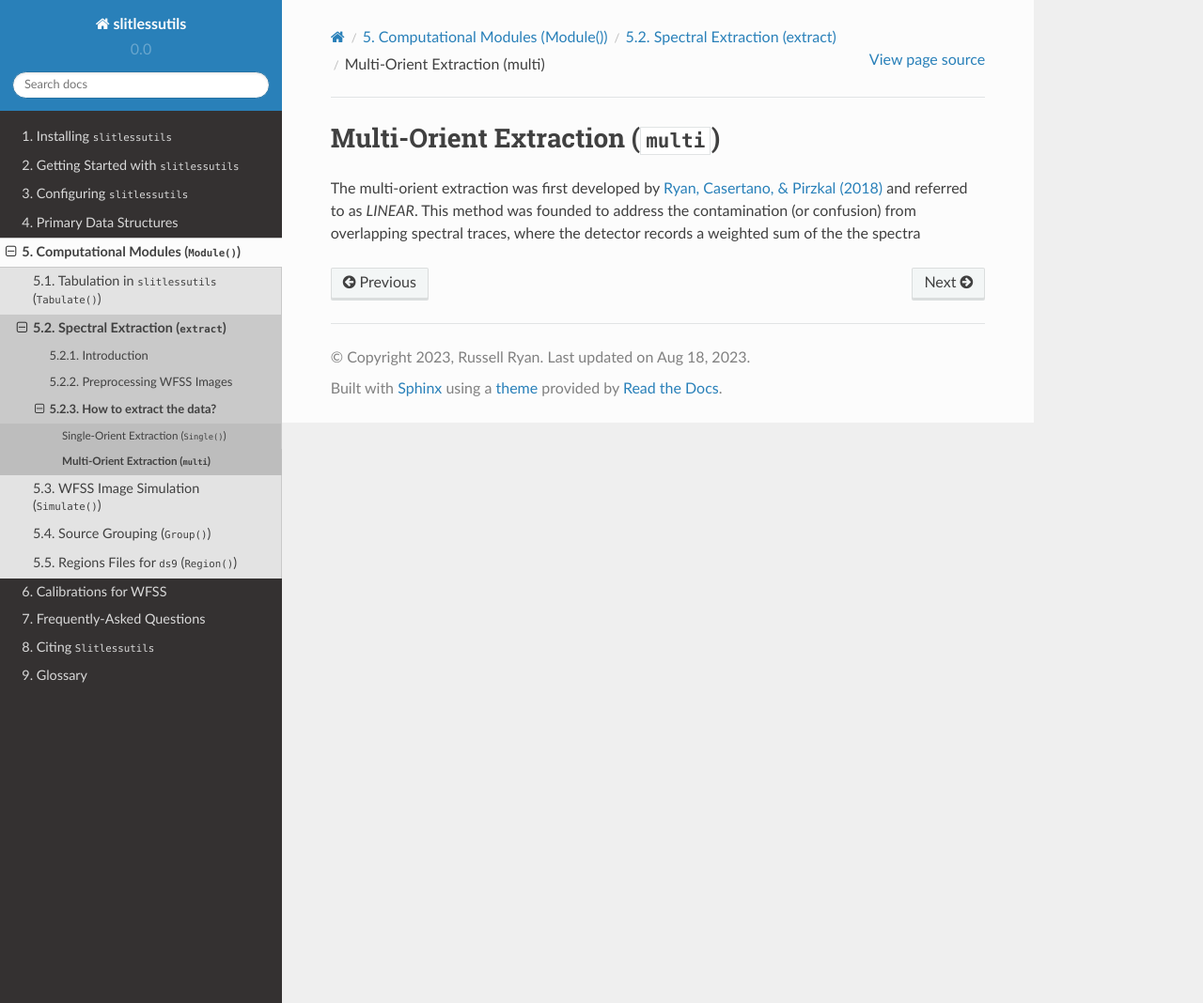
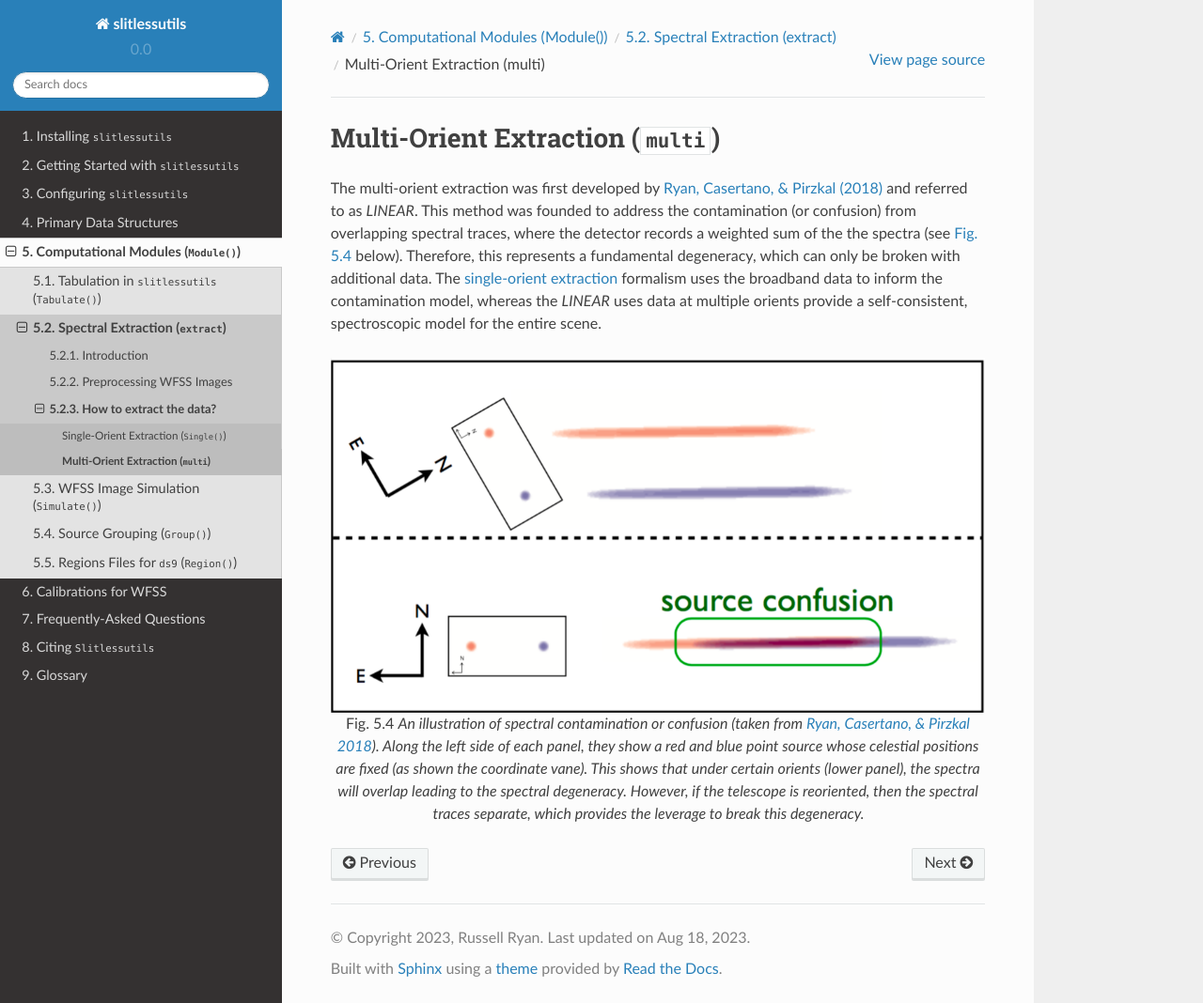
Before and after one commit to spacetelescope/slitlessutils, a Sphinx documentation site: the page built from docs/multi.rst, in a window 1280 px wide and 1068 px high. Shown: the whole window at 94% size. Built offline with Sphinx 7.4.7 and the Read the Docs theme 2.0.0, drawn with Linux system fonts in a browser that asks for light colours.

Commit message:
fixes to multi

```diff
--- a/docs/multi.rst
+++ b/docs/multi.rst
@@ -4,4 +4,11 @@
 Multi-Orient Extraction (`~slitlessutils.modules.extract.multi`)
 ================================================================
 
-The multi-orient extraction was first developed by `Ryan, Casertano, & Pirzkal (2018) <https://ui.adsabs.harvard.edu/abs/2018PASP..130c4501R/abstract>`_ and referred to as *LINEAR*.  This method was founded to address the contamination (or confusion) from overlapping spectral traces, where the detector records a weighted sum of the the spectra
+The multi-orient extraction was first developed by `Ryan, Casertano, & Pirzkal (2018) <https://ui.adsabs.harvard.edu/abs/2018PASP..130c4501R/abstract>`_ and referred to as *LINEAR*.  This method was founded to address the contamination (or confusion) from overlapping spectral traces, where the detector records a weighted sum of the the spectra (see :numref:`confusion` below).  Therefore, this represents a fundamental degeneracy, which can only be broken with additional data.  The :doc:`single-orient extraction <single>` formalism uses the broadband data to inform the contamination model, whereas the *LINEAR* uses data at multiple orients provide a self-consistent, spectroscopic model for the entire scene.
+
+.. _confusion:
+.. figure:: images/confusion.png
+   :align: center
+   :alt: Illustration of confusion
+
+   An illustration of spectral contamination or confusion (taken from `Ryan, Casertano, & Pirzkal 2018 <https://ui.adsabs.harvard.edu/abs/2018PASP..130c4501R/abstract>`_).  Along the left side of each panel, they show a red and blue point source whose celestial positions are fixed (as shown the coordinate vane).  This shows that under certain orients (lower panel), the spectra will overlap leading to the spectral degeneracy.  However, if the telescope is reoriented, then the spectral traces separate, which provides the leverage to break this degeneracy.
```
